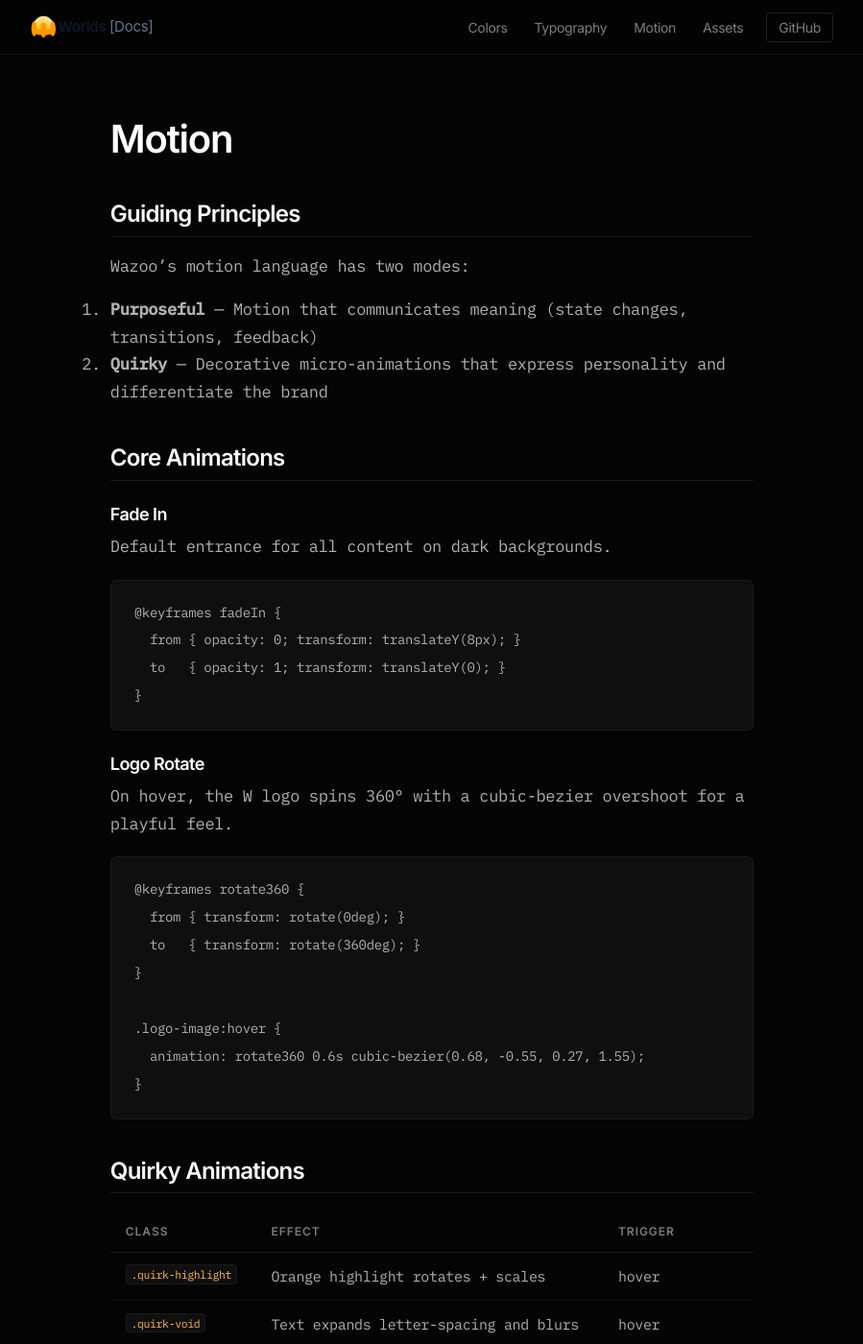
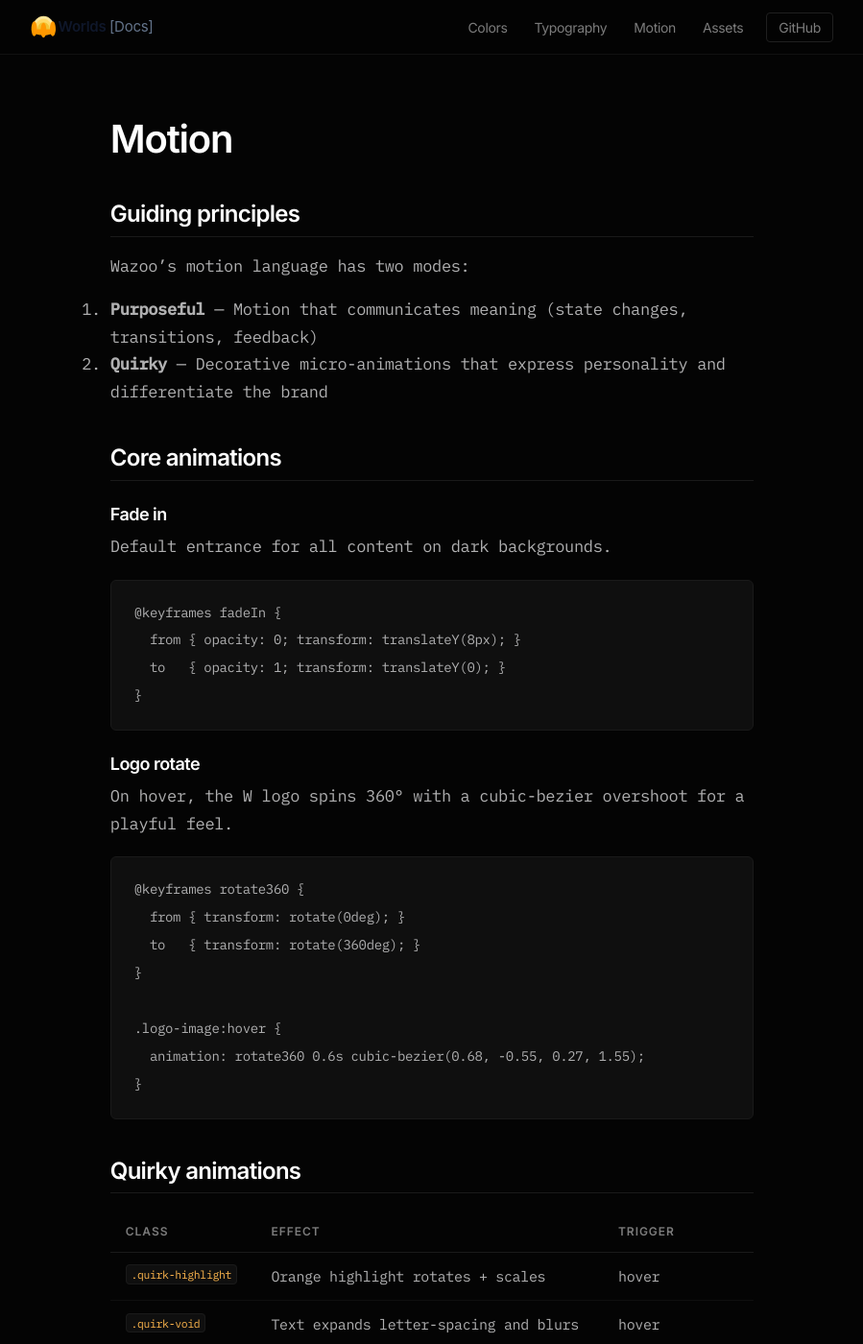
Before and after one commit to wazootech/brand, a Jekyll site: the page built from brand/motion.md, in a window 1280 px wide and 1400 px high. Shown: the whole window at 96% size, without its empty margins (190-1089 px from the left). Built offline with Jekyll 4.4.1, drawn with Linux system fonts in a browser that asks for light colours; some of the changed text lies outside the part shown.

Commit message:
Apply sentence case to all headings

````diff
--- a/brand/motion.md
+++ b/brand/motion.md
@@ -6,16 +6,16 @@ description: Animation and motion principles for the Wazoo brand
 
 # Motion
 
-## Guiding Principles
+## Guiding principles
 
 Wazoo's motion language has two modes:
 
 1. **Purposeful** — Motion that communicates meaning (state changes, transitions, feedback)
 2. **Quirky** — Decorative micro-animations that express personality and differentiate the brand
 
-## Core Animations
+## Core animations
 
-### Fade In
+### Fade in
 
 Default entrance for all content on dark backgrounds.
 
@@ -26,7 +26,7 @@ Default entrance for all content on dark backgrounds.
 }
 ```
 
-### Logo Rotate
+### Logo rotate
 
 On hover, the W logo spins 360° with a cubic-bezier overshoot for a playful feel.
 
@@ -41,7 +41,7 @@ On hover, the W logo spins 360° with a cubic-bezier overshoot for a playful fee
 }
 ```
 
-## Quirky Animations
+## Quirky animations
 
 | Class | Effect | Trigger |
 |-------|--------|---------|
@@ -50,7 +50,7 @@ On hover, the W logo spins 360° with a cubic-bezier overshoot for a playful fee
 | `.quirk-breathe` | Subtle scale + opacity pulse | auto (4s loop) |
 | `.quirk-glitch` | RGB split + clip distortion | hover |
 
-## Reduced Motion
+## Reduced motion
 
 Always respect `prefers-reduced-motion`. All animations collapse to instant transitions when enabled.
 
@@ -63,7 +63,7 @@ Always respect `prefers-reduced-motion`. All animations collapse to instant tran
 }
 ```
 
-## Timing Tokens
+## Timing tokens
 
 | Token | Value |
 |-------|-------|
````
Also changed, not shown: assets.md (+2 -2 lines), brand/colors.md (+2 -2 lines), brand/typography.md (+3 -3 lines), index.md (+2 -2 lines), README.md.
